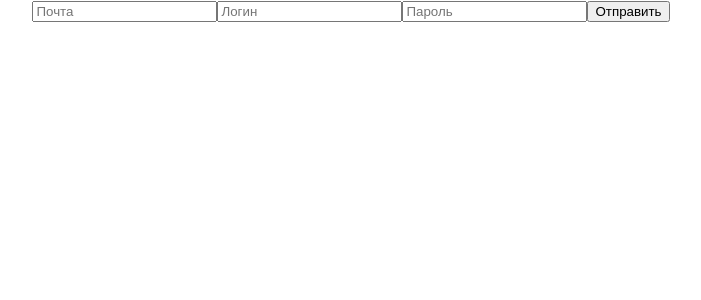
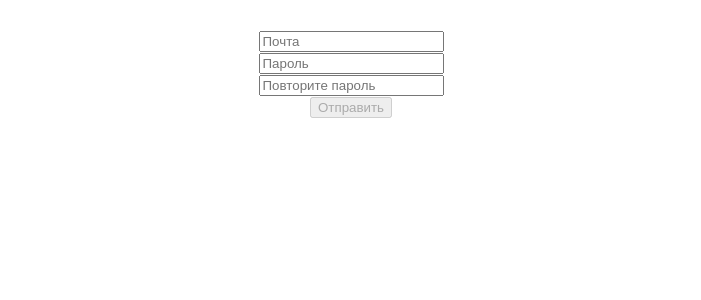
Before and after one commit to Buretos/react-4, a React (Create React App) app in the folder my-app/: page / in a window 1280 px wide. Shown: the top 300 px of the page, without its empty margins (289-990 px from the left). Built offline with nearby package versions, Linux system fonts and the light colour scheme.

Commit message:
Variant 1

```diff
--- a/my-app/src/App.js
+++ b/my-app/src/App.js
@@ -1,23 +1,25 @@
-import { useState } from 'react';
+import { useState, useRef } from 'react';
 import styles from './App.module.css';
-
-// Всё состояние лежит в одном объекте, его можно вынести в другой файл
 
 const initialState = {
 	email: '',
-	login: '',
-	password: '',
+	password1: '',
+	password2: '',
+	errorEmail: '',
+	errorPassword1: '',
+	errorPassword2: '',
 };
 
-// Можно вынести и функцию, которая будет обновлять состояние
 const useStore = () => {
 	const [state, setState] = useState(initialState);
+	const submitButtonRef = useRef(null);
 
 	return {
-		getState: () => state, // получаем текущее состояние
+		getState: () => state,
 		updateState: (fieldName, newValue) => {
 			setState({ ...state, [fieldName]: newValue });
 		},
+		submitButtonRef,
 	};
 };
 
@@ -26,42 +28,117 @@ const sendData = (formData) => {
 };
 
 export const App = () => {
-	const { getState, updateState } = useStore();
+	const { getState, updateState, submitButtonRef } = useStore();
+
+	const validateEmail = () => {
+		const { email } = getState();
+		const emailRegex = /^[^\s@]+@[^\s@]+\.[^\s@]+$/;
+
+		if (!emailRegex.test(email)) {
+			updateState('errorEmail', 'Неверный формат адреса электронной почты');
+		} else {
+			updateState('errorEmail', '');
+		}
+	};
+
+	const validatePasswords = () => {
+		const { password1, password2 } = getState();
+
+		if (password1.length < 6) {
+			updateState('errorPassword1', 'Пароль должен быть не менее 6 символов');
+		} else if (password1.length > 20) {
+			updateState('errorPassword1', 'Пароль не должен превышать 20 символов');
+		} else {
+			updateState('errorPassword1', '');
+		}
+
+		if (password2.length < 6) {
+			updateState('errorPassword2', 'Пароль должен быть не менее 6 символов');
+		} else if (password2.length > 20) {
+			updateState('errorPassword2', 'Пароль не должен превышать 20 символов');
+		} else {
+			updateState('errorPassword2', '');
+		}
+
+		if (password1 !== password2) {
+			updateState('errorPassword2', 'Пароли не совпадают');
+		} else {
+			updateState('errorPassword2', '');
+		}
+	};
 
 	const onSubmit = (event) => {
 		event.preventDefault();
-		sendData(getState());
+		validateEmail();
+		validatePasswords();
+
+		const { errorEmail, errorPassword1, errorPassword2 } = getState();
+
+		if (!errorEmail && !errorPassword1 && !errorPassword2) {
+			// sendData(getState());
+			submitButtonRef.current.focus();
+		}
 	};
 
-	const { email, login, password } = getState();
+	const { email, password1, password2, errorEmail, errorPassword1, errorPassword2 } =
+		getState();
 
-	const onChange = ({ target }) => updateState(target.name, target.value);
+	const onChange = ({ target }) => {
+		updateState(target.name, target.value);
+	};
 
 	return (
 		<div className={styles.App}>
 			<form onSubmit={onSubmit}>
+				{errorEmail && <div className={styles.error}>{errorEmail}</div>}
+				<div>
 					<input
 						type="email"
 						name="email"
 						value={email}
 						placeholder="Почта"
 						onChange={onChange}
+						onBlur={validateEmail}
 					/>
-				<input
-					type="text"
-					name="login"
-					value={login}
-					placeholder="Логин"
-					onChange={onChange}
-				/>
+				</div>
+				{errorPassword1 && <div className={styles.error}>{errorPassword1}</div>}
+				<div>
 					<input
 						type="password"
-					name="password"
-					value={password}
+						name="password1"
+						value={password1}
 						placeholder="Пароль"
 						onChange={onChange}
+						onBlur={validatePasswords}
 					/>
-				<button type="submit">Отправить</button>
+				</div>
+				{errorPassword2 && <div className={styles.error}>{errorPassword2}</div>}
+				<div>
+					<input
+						type="password"
+						name="password2"
+						value={password2}
+						placeholder="Повторите пароль"
+						onChange={onChange}
+						onBlur={validatePasswords}
+					/>
+				</div>
+				<div>
+					<button
+						type="submit"
+						disabled={
+							errorEmail ||
+							errorPassword1 ||
+							errorPassword2 ||
+							!email.length ||
+							!password1.length ||
+							!password2.length
+						}
+						ref={submitButtonRef}
+					>
+						Отправить
+					</button>
+				</div>
 			</form>
 		</div>
 	);
--- a/my-app/src/App.module.css
+++ b/my-app/src/App.module.css
@@ -1,3 +1,8 @@
 .App {
   text-align: center;
+  margin-top: 30px;
 }
+
+.error {
+	color: red;
+}
```
Lines whose indentation alone changed are shown as unchanged.
